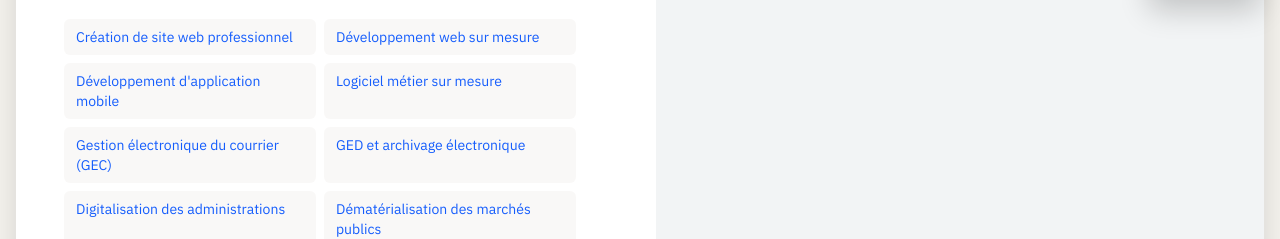
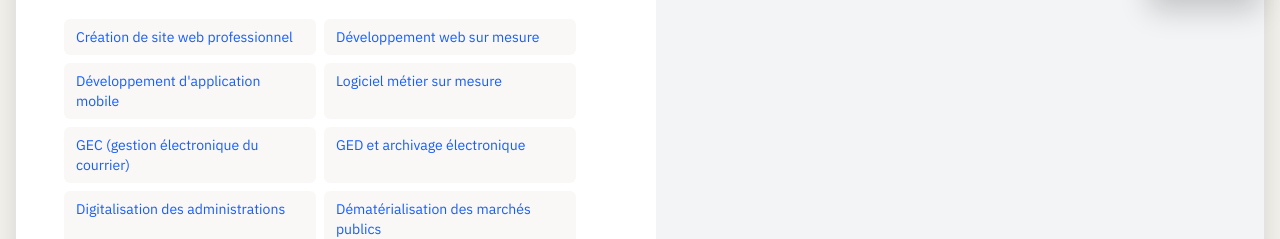
Before and after one commit to boobacar/fallcontech, a React (Vite) app: page /pays/benin in a window 1280 px wide. Shown: the part 782-1021 px from the top of the page. Built offline with nearby package versions, Linux system fonts and the light colour scheme.

Commit message:
seo: boucle GSC hebdo — titles pages GEC géo acronym-first (requête 'gec' pos 2-9, 86 imp 0 clic)

```diff
--- a/src/data/geoData.js
+++ b/src/data/geoData.js
@@ -402,7 +402,7 @@ export const GEO_COMPETENCES = [
   },
   {
     slug: "gec-courrier",
-    name: "Gestion électronique du courrier (GEC)",
+    name: "GEC (gestion électronique du courrier)",
     type: "GEC · Courrier",
     desc: "gestion électronique du courrier : registre numérique, circuit de validation, alertes de délais et archivage",
     lead:
```
